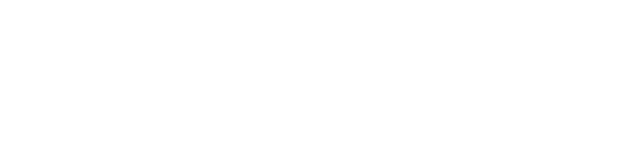
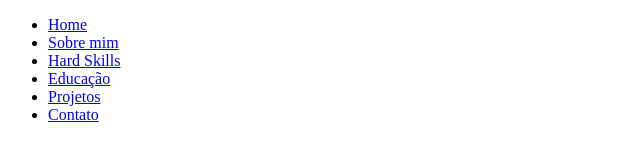
Before and after one commit to Henrique-Ferreira-Ferro/Portifolio_Hub, a plain HTML site: page index.html in a window 1280 px wide. Shown: the whole page, without its empty margins (0-640 px from the left). Drawn offline with Linux system fonts and the light colour scheme.

Commit message:
Estruturando o nav

```diff
--- a/index.html
+++ b/index.html
@@ -7,8 +7,26 @@
     <link rel="stylesheet" href="main.css">
 </head>
 <body>
+    <header>
+        <nav>
+            <ul>
+                <li><a href="#home">Home</a></li>
+                <li><a href="#sobremim">Sobre mim</a></li>
+                <li><a href="#skills">Hard Skills</a></li>
+                <li><a href="#educacao">Educação</a></li>
+                <li><a href="#projetos">Projetos</a></li>
+                <li><a href="#contato">Contato</a></li>
+            </ul>
+        </nav>
+    </header>
+    <main>
+        <section>
+
+        </section>
+    </main>
+    <footer>
 
 
-
+    </footer>
 </body>
 </html>
```
